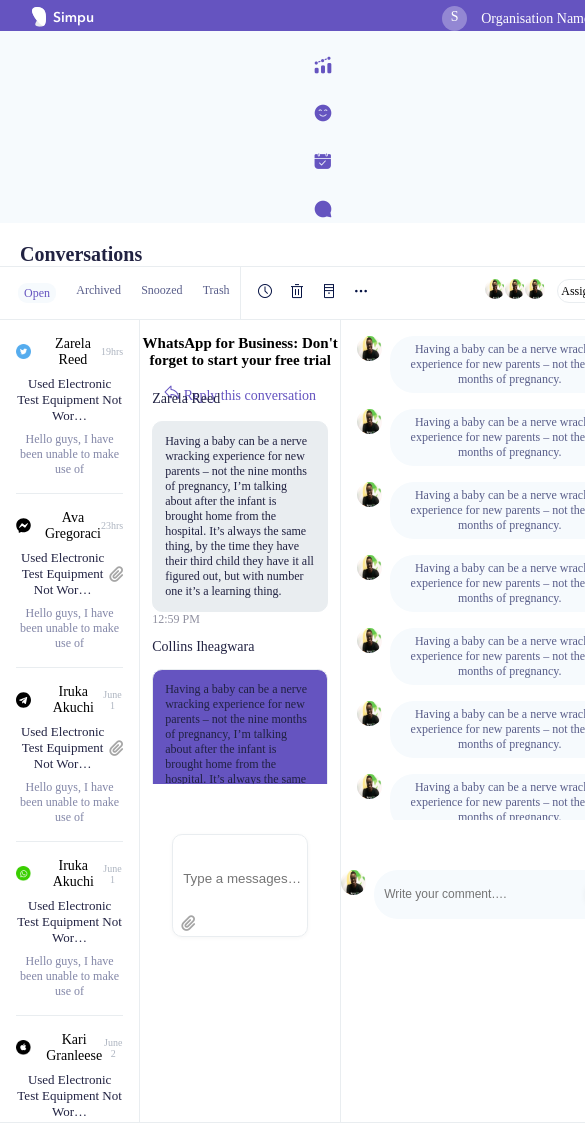
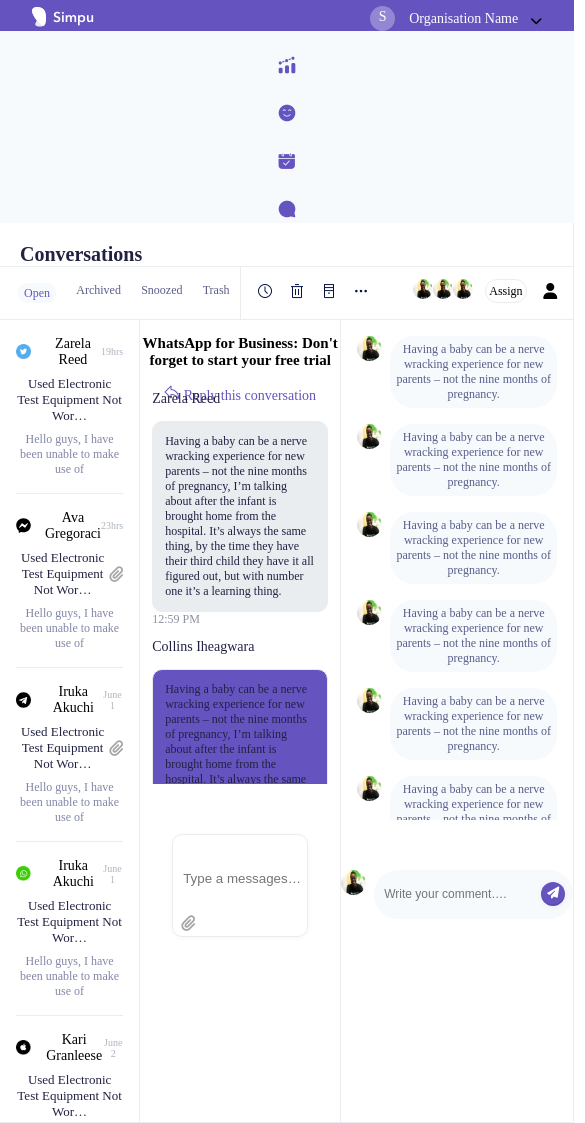
Before and after one commit to sirsuccess/Conversations, a React (Create React App) app: page / in a window 390 px wide. Shown: the top 1123 px of the page, 585 px wide, since content can reach past the window. Built offline with nearby package versions, Linux system fonts and the light colour scheme.

Commit message:
add first level of reponsiveness @880px

```diff
--- a/src/component/features/comments/Comments.css
+++ b/src/component/features/comments/Comments.css
@@ -5,19 +5,19 @@
 }
 
 .comment-scroll::-webkit-scrollbar {
-    width: 5px;
+    width: 4px;
 }
 
 /* Track */
 .comment-scroll::-webkit-scrollbar-track {
     box-shadow: inset 0 0 5px #e9edf0;
-    border-radius: 5px;
+    border-radius: 4px;
 }
 
 /* Handle */
 .comment-scroll::-webkit-scrollbar-thumb {
     background-color: #7f6fdd;
-    border-radius: 5px;
+    border-radius: 4px;
 }
 
 /* Handle on hover */
@@ -91,4 +91,14 @@
     margin-top: 0.4em;
 }
 
+@media screen and (max-width: 880px) {
+    .commentMsg {
+        width: auto;
+    }
+
+    .replyInput {
+        width: auto;
+    }
+}
+
 /* .reply img {} */
```
